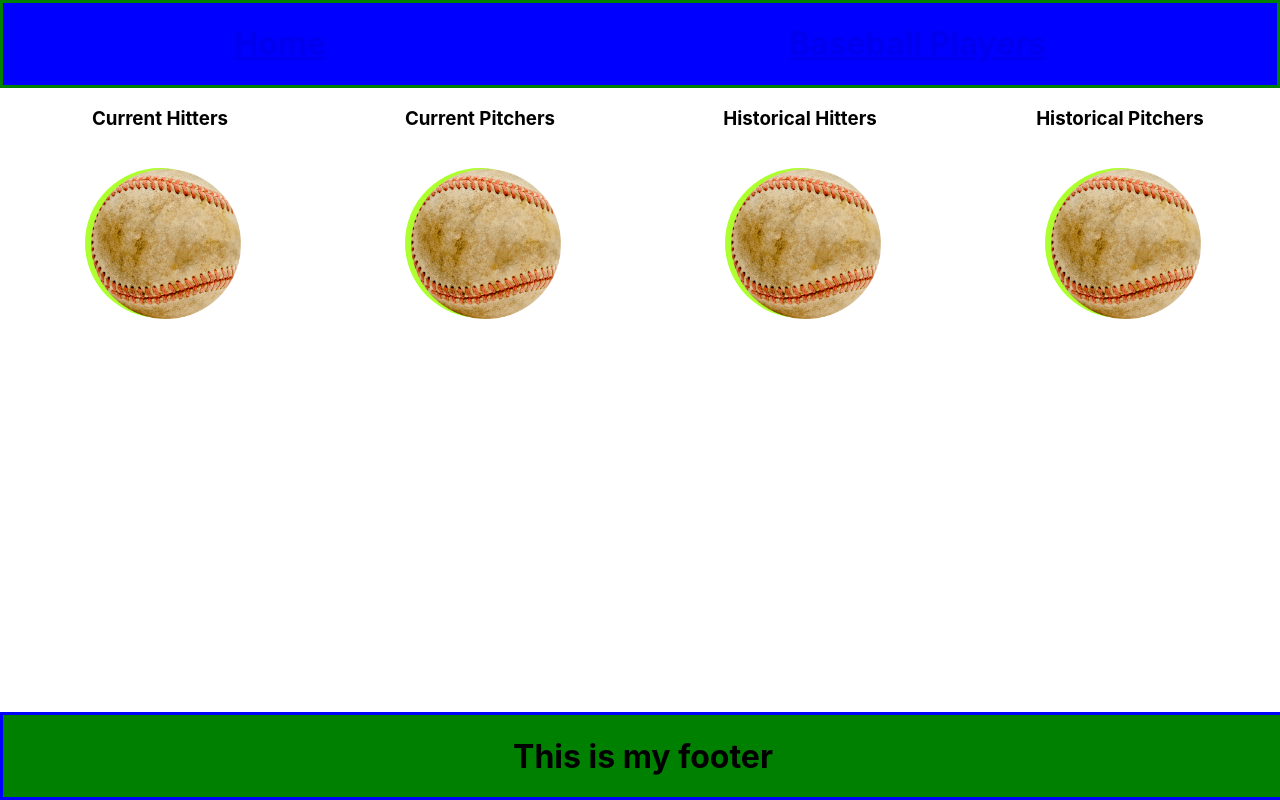
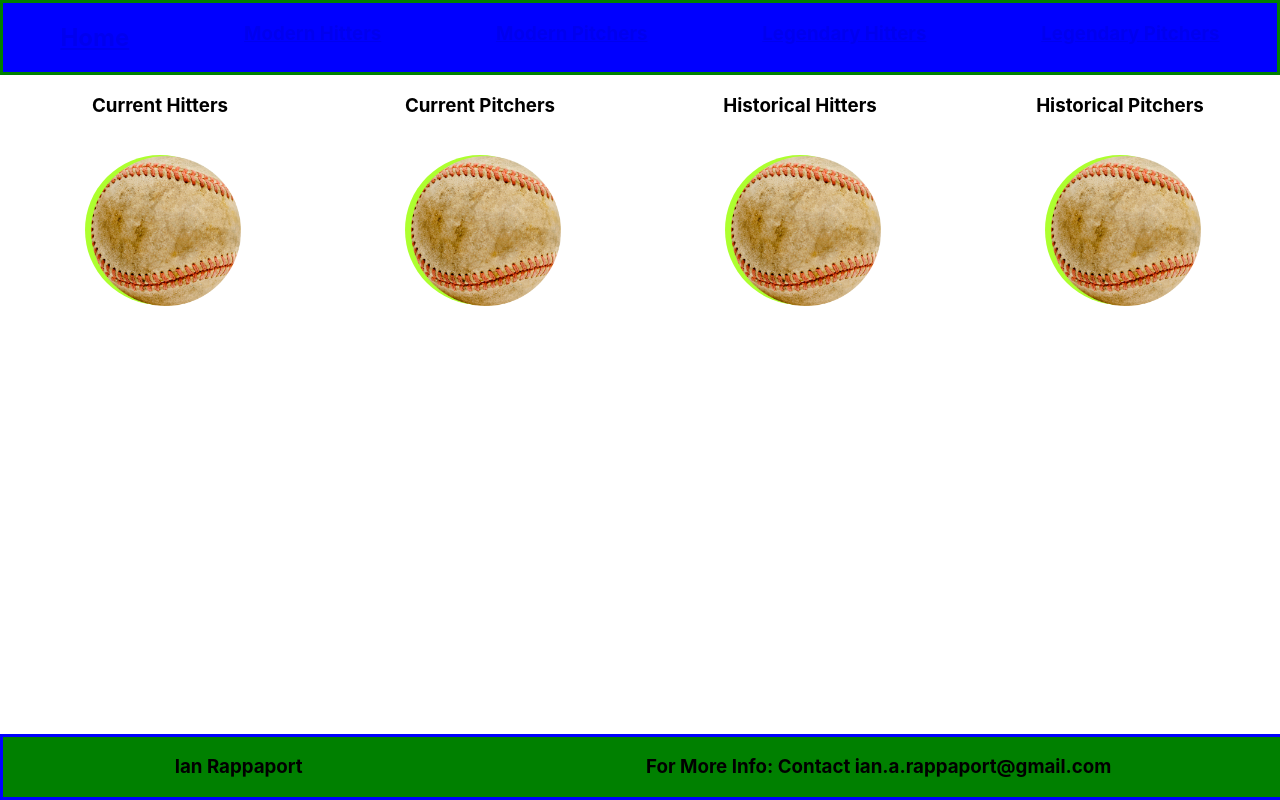
Before and after one commit to iar001/mlb-project, a React (Create React App) app: page / in a window 1280 px wide. Built offline with nearby package versions, Linux system fonts and the light colour scheme.

Commit message:
new computer

```diff
--- a/src/App.css
+++ b/src/App.css
@@ -80,6 +80,8 @@ text-align: center;
   position: fixed;
   width: 100%;
   border: 3px solid blue;
+  display: flex;
+  justify-content: space-around;
 }
 
 /* Dropdown Testing */
--- a/src/components/Footer.jsx
+++ b/src/components/Footer.jsx
@@ -7,7 +7,13 @@ import React from 'react';
 export default function Footer(props) {
   return (
     <div className="footer">
-      <h1>This is my footer</h1>
+      <div>
+        <h3>Ian Rappaport</h3>
+      </div>
+      <div>
+        <h3>For More Info: Contact ian.a.rappaport@gmail.com</h3>
+      </div>
+
     </div>
   )
 }
--- a/src/components/Header.jsx
+++ b/src/components/Header.jsx
@@ -5,10 +5,19 @@ export default function Header(props) {
   return (
     <div className="header">
       <Link to="/">
-        <h1>Home</h1>
+        <h2>Home</h2>
       </Link>
-      <Link to="/dropdown">
-        <h1>Baseball Players</h1>
+      <Link to="/hitters">
+        <h3>Modern Hitters</h3>
+      </Link>
+      <Link to="/pitchers">
+        <h3>Modern Pitchers</h3>
+      </Link>
+      <Link to="/historicalhitters">
+        <h3>Legendary Hitters</h3>
+      </Link>
+      <Link to="/historicalpitchers">
+        <h3>Legendary Pitchers</h3>
       </Link>
 
     </div>
```
